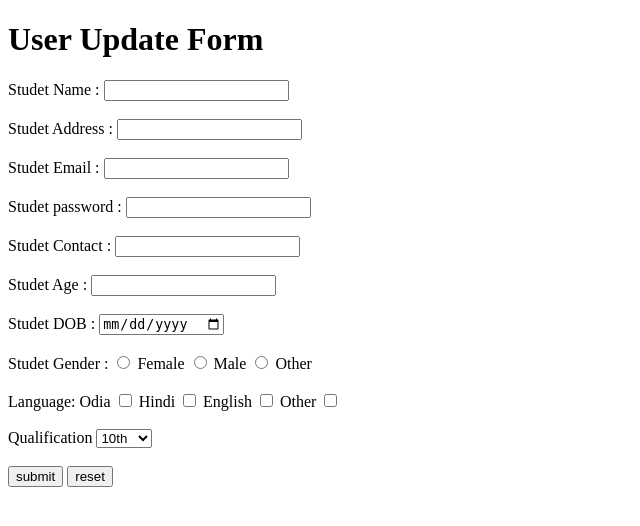
After one commit to subhadarshani82/User_Management, a Django app: template templates/UpdateUser.html in a window 1280 px wide. The commit adds this page. Shown: the top 526 px of the page, without its empty margins (0-640 px from the left). Run offline with Django 5.2, Linux system fonts and the light colour scheme; the template is opened without the code that fills it, so the values that code supplies are empty.

Commit message:
add updateUser.html page

```diff
--- a/UserManagement/urls.py
+++ b/UserManagement/urls.py
@@ -21,4 +21,6 @@ urlpatterns = [
     path('admin/', admin.site.urls),
     path('createUser/',views.userCreate,name='createUser'),
     path('userView/',views.userView,name='userView'),
+    path('deleteUser/<int:id>',views.deleteUser,name='deleteUser'),
+    path('updateUser/<int:id>',views.UpdateUser,name='updateUser'),
 ]
--- /dev/null
+++ b/templates/UpdateUser.html
@@ -0,0 +1,59 @@
+<!DOCTYPE html>
+<html lang="en">
+<head>
+    <meta charset="UTF-8">
+    <meta name="viewport" content="width=device-width, initial-scale=1.0">
+    <title>Update Form</title>
+</head>
+<body>
+    <div class="container">
+        <h1>User Update Form</h1>
+        <form action="" method="post" enctype="multipart/form-data">
+            {% csrf_token %}
+            <label for="name">Studet Name : </label>
+            <input type="text" id="name" name="name" value="{{data.name}}"><br><br>
+            <label for="Address">Studet Address : </label>
+            <input type="text" id="Address" name="address" value="{{data.address}}"><br><br>
+            <label for="email">Studet Email : </label>
+            <input type="email" id="email" name="email" value="{{data.email}}"><br><br>
+            <label for="password">Studet password : </label>
+            <input type="password" id="password" name="password" value="{{data.password}}"><br><br>
+            <label for="contact">Studet Contact : </label>
+            <input type="number" id="contact" name="contact" value="{{data.contact}}"><br><br>
+            <label for="age">Studet Age : </label>
+            <input type="number" id="age" name="age" value="{{data.age}}"><br><br>
+            <label for="dob">Studet DOB : </label>
+            <input type="date" id="dob" name="dob" value="{{data.dob}}"><br><br>
+
+            <label for="gender">Studet Gender : </label>
+            <input type="radio" id="gender" name="gender" value="Female" {% if data.gender == "Female" %} checked {% endif %}>
+            <label for="gender">Female </label>
+            <input type="radio" id="gender" name="gender" value="Male" {% if data.gender == "Male" %} checked{% endif %}>
+            <label for="gender">Male </label>
+            <input type="radio" id="gender" name="gender" value= "Other" {% if data.gender == "Other" %} checked{% endif %}>
+            <label for="gender">Other </label><br><br>
+
+            <label for="language">Language: </label>
+            <label for="language">Odia </label>
+            <input type="checkbox" id="language" name="language" value="Odia" {% if "Odia" in data.language %} checked {% endif %}>
+            <label for="language">Hindi </label>
+            <input type="checkbox" id="language" name="language" value="Hindi" {% if "Hindi" in data.language %} checked {% endif %}>
+            <label for="language">English </label>
+            <input type="checkbox" id="language" name="language" value="English" {% if "English" in data.language %} checked {% endif %}>
+            <label for="language">Other </label>
+            <input type="checkbox" id="language" name="language" value="Other" {% if "Other" in data.language %} checked {% endif %}> <br><br>
+            <label for="qualification">Qualification  </label>
+            <select name="qualification" id="qualification">
+                <option value="10th" {% if "10th" in data.qualification %}selected{% endif %} >10th</option>
+                <option value="12th" {% if "12th" in data.qualification %}selected{% endif %} >12th</option>
+                <option value="BSc" {% if "BSc" in data.qualification %}selected{% endif %} >BSc</option>
+                <option value="MSc" {% if "MSc" in data.qualification %}selected{% endif %} >MSc</option>
+                <option value="Other" {% if "Other" in data.qualification %}selected{% endif %} >Other</option>
+            </select><br> <br>
+            <input type="submit" value="submit">
+            <input type="reset" value="reset">
+
+        </form>
+    </div>
+</body>
+</html>
--- a/templates/view_user.html
+++ b/templates/view_user.html
@@ -39,8 +39,8 @@
                 <td>{{d.language}}</td>
                 <td>{{d.qualification}}</td>
                 <td>
-                    <a href="">Edit</a>
-                    <a href="">Delete</a>
+                    <a href="/updateUser/{{d.id}}">Edit</a>
+                    <a href="/deleteUser/{{d.id}}">Delete</a>
                 </td>
             </tr>
             {% endfor %}
```
Also changed, not shown: signupApp/views.py (+33 -1 lines).
